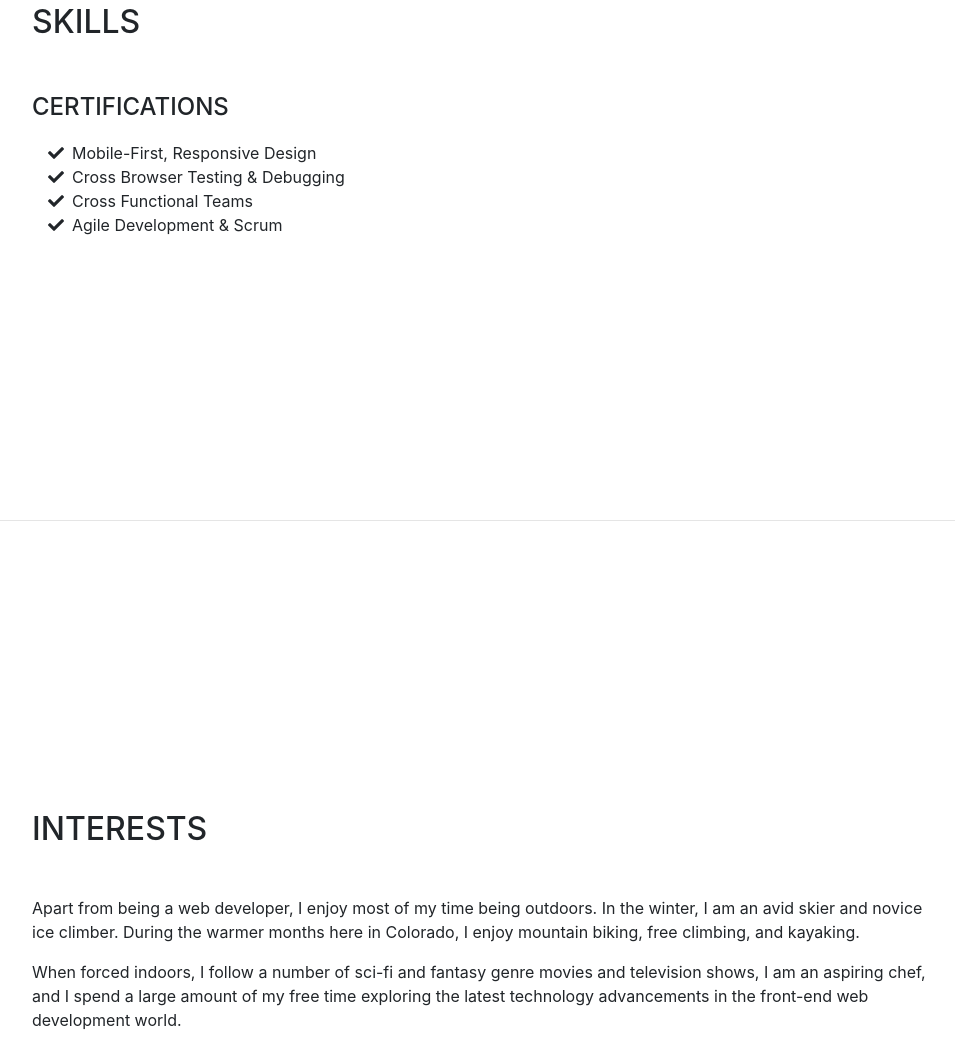
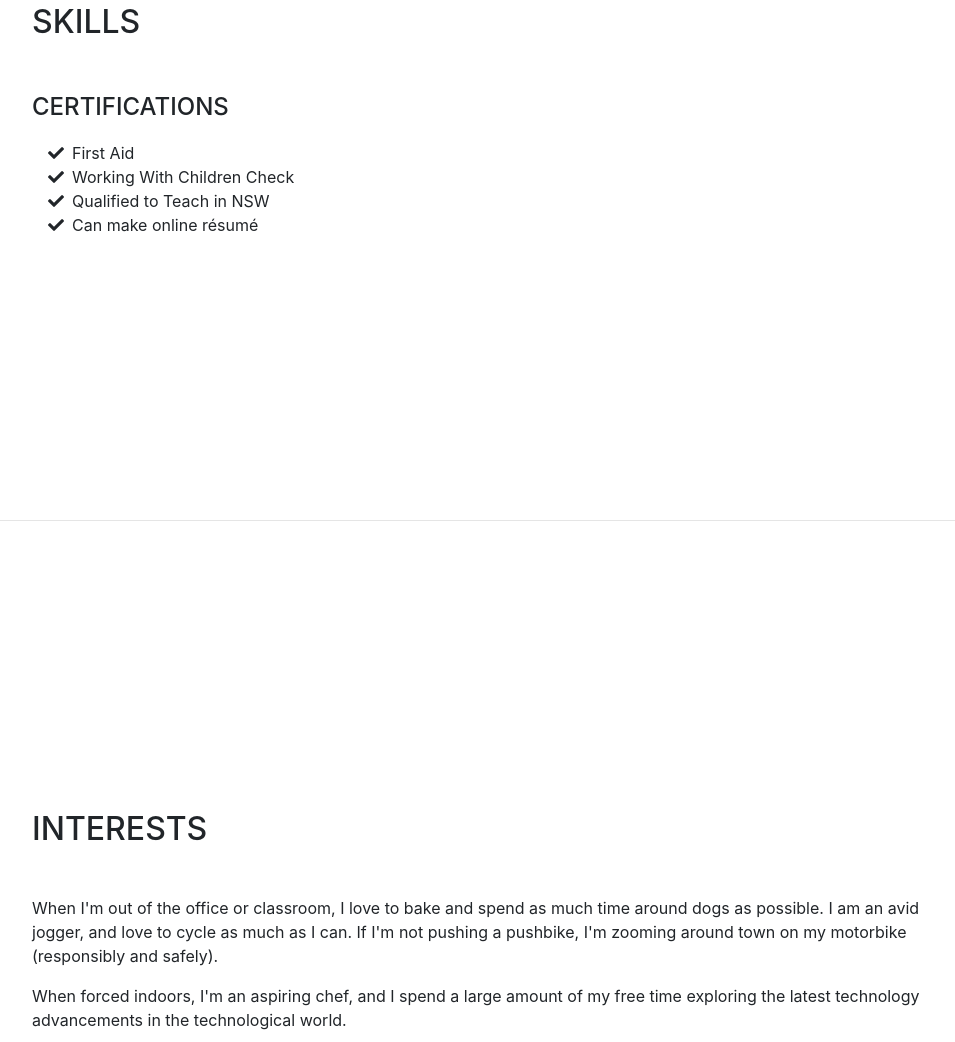
Before and after one commit to andrew-pizza/andrew-pizza.github.io, a website with bundled scripts: page index.html in a window 1280 px wide. Shown: the part 2970-4012 px from the top of the page, without its empty margins (288-1243 px from the left). Built offline with nearby package versions, Linux system fonts and the light colour scheme; a web font is replaced by a local one.

Commit message:
-
colouring

```diff
--- a/index.html
+++ b/index.html
@@ -167,16 +167,16 @@
           <ul class="fa-ul mb-0">
             <li>
               <i class="fa-li fa fa-check"></i>
-              Mobile-First, Responsive Design</li>
+              First Aid</li>
             <li>
               <i class="fa-li fa fa-check"></i>
-              Cross Browser Testing &amp; Debugging</li>
+              Working With Children Check</li>
             <li>
               <i class="fa-li fa fa-check"></i>
-              Cross Functional Teams</li>
+              Qualified to Teach in NSW</li>
             <li>
               <i class="fa-li fa fa-check"></i>
-              Agile Development &amp; Scrum</li>
+              Can make online résumé</li>
           </ul>
         </div>
       </section>
@@ -186,8 +186,8 @@
       <section class="resume-section p-3 p-lg-5 d-flex flex-column" id="interests">
         <div class="my-auto">
           <h2 class="mb-5">Interests</h2>
-          <p>Apart from being a web developer, I enjoy most of my time being outdoors. In the winter, I am an avid skier and novice ice climber. During the warmer months here in Colorado, I enjoy mountain biking, free climbing, and kayaking.</p>
-          <p class="mb-0">When forced indoors, I follow a number of sci-fi and fantasy genre movies and television shows, I am an aspiring chef, and I spend a large amount of my free time exploring the latest technology advancements in the front-end web development world.</p>
+          <p>When I'm out of the office or classroom, I love to bake and spend as much time around dogs as possible. I am an avid jogger, and love to cycle as much as I can. If I'm not pushing a pushbike, I'm zooming around town on my motorbike (responsibly and safely). </p>
+          <p class="mb-0">When forced indoors, I'm an aspiring chef, and I spend a large amount of my free time exploring the latest technology advancements in the technological world.</p>
         </div>
       </section>
 
@@ -199,10 +199,10 @@
           <ul class="fa-ul mb-0">
             <li>
               <i class="fa-li fa fa-trophy text-warning"></i>
-              Google Analytics Certified Developer</li>
+              Fastest 100m, 2002 Gordon East Public School Athletics Carnival</li>
             <li>
               <i class="fa-li fa fa-trophy text-warning"></i>
-              Mobile Web Specialist - Google Certification</li>
+              "Most Improved" colouring, Mrs Fry's Class, 1999</li>
             <li>
               <i class="fa-li fa fa-trophy text-warning"></i>
               1<sup>st</sup>
```
